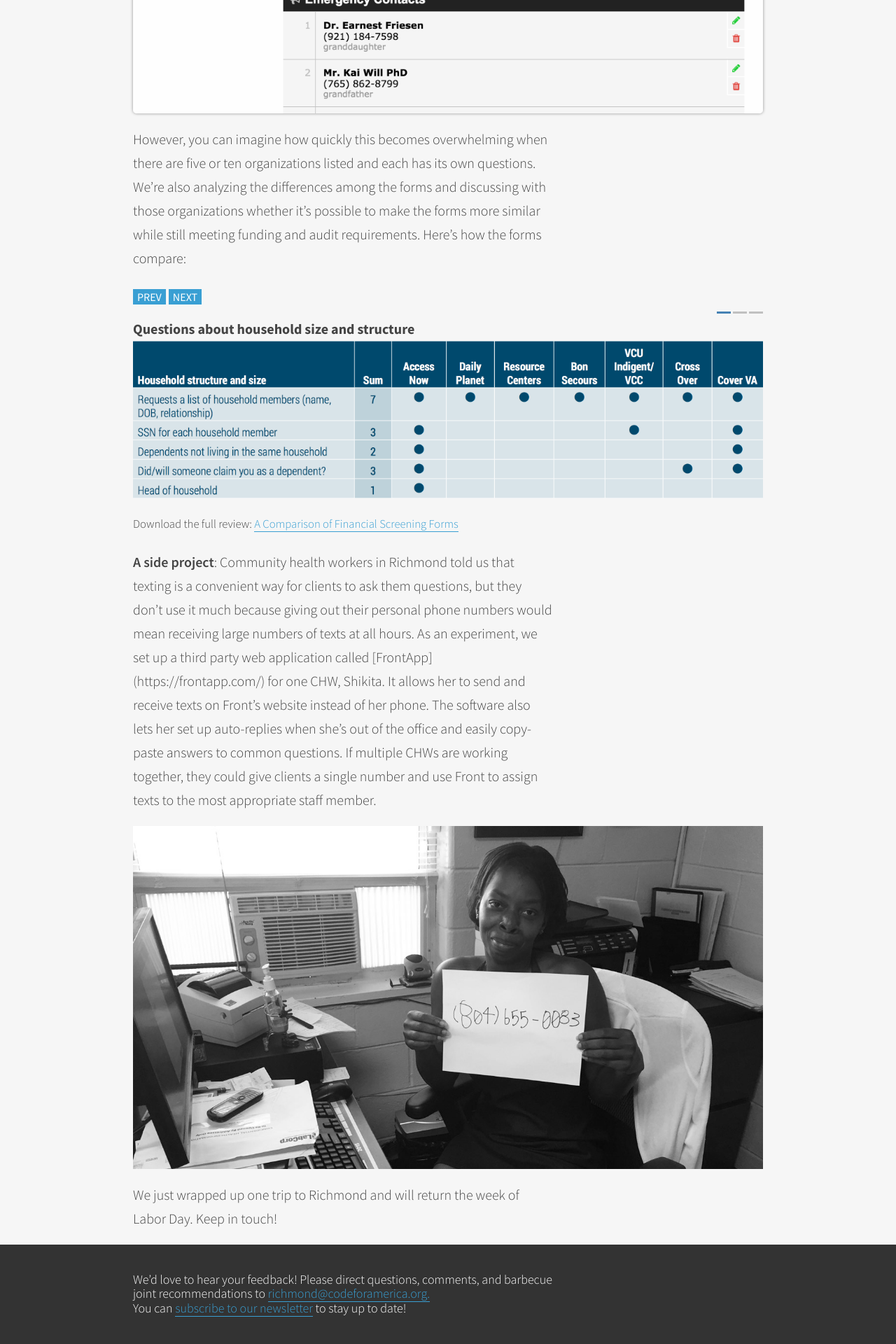
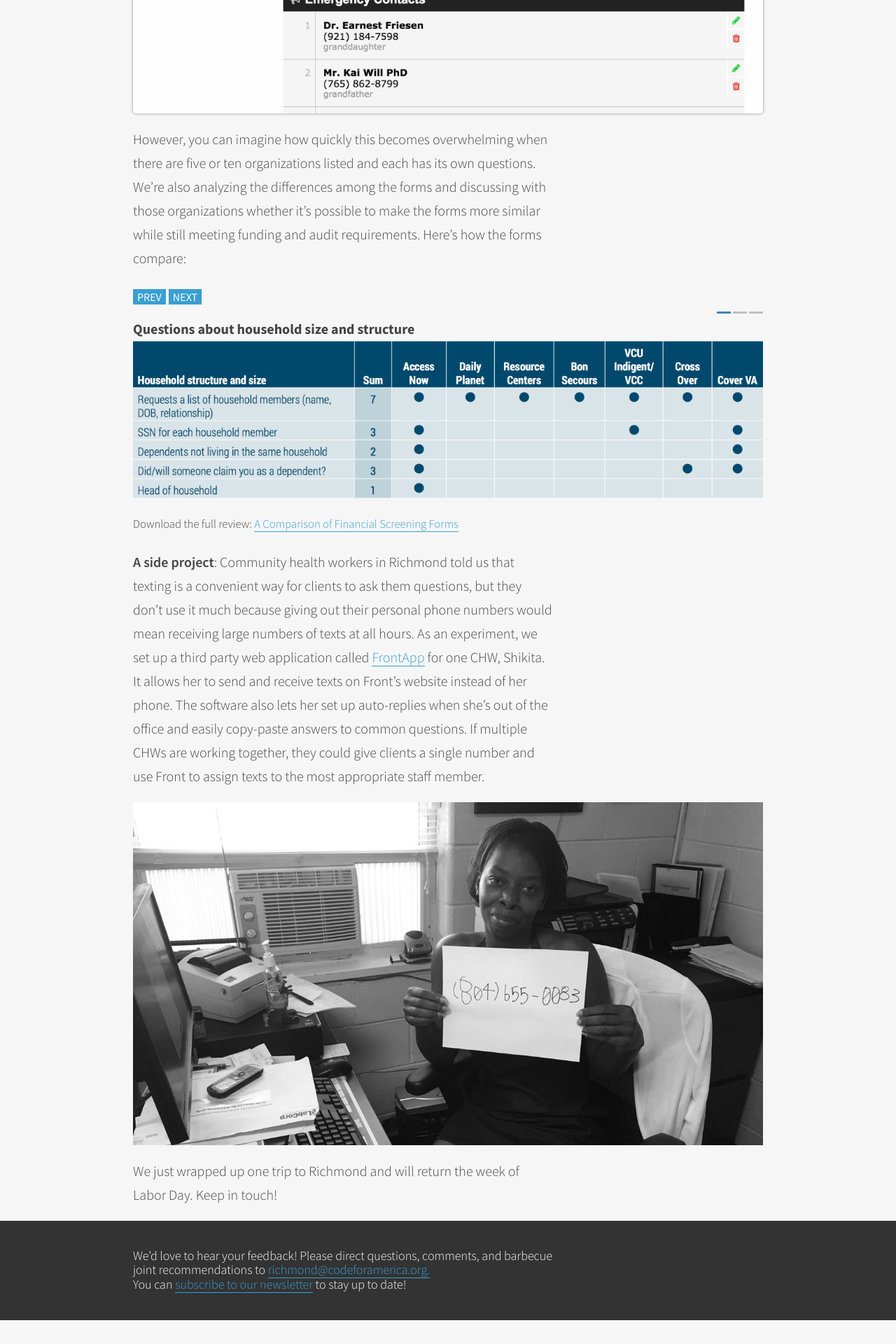
Before and after one commit to codeforamerica/rva, a Jekyll site: the page built from august/index.html, in a window 1280 px wide. Shown: the part 1509-3429 px from the top of the page at 70% size. Built offline with Jekyll 4.4.1, drawn with Linux system fonts in a browser that asks for light colours; nearby versions of some CDN libraries; after the commit the page ends 3395 px from its top, so only the background shows below that; some of the changed lines change nothing that is shown.

Commit message:
update galerie and link

```diff
--- a/august/index.html
+++ b/august/index.html
@@ -6,7 +6,6 @@
 date: Monday, 31 August 2015
 excerpt:
 extra_js:
-  - https://code.jquery.com/jquery-1.11.3.min.js
   - /static/galerie.js
 ---
 
@@ -38,15 +37,15 @@
   <div id="galerie-tracker-wrapper"></div>
 
   <div class="galerie">
-    <div class="item on">
+    <div class="galerie-item galerie-current">
       <span><strong>Questions about household size and structure</strong></span>
       <img src="/img/eligibility-review-householdsize.png">
     </div>
-    <div class="item">
+    <div class="galerie-item">
       <span><strong>Income Sources Requested</strong></span>
       <img src="/img/eligibility-review-income-sources.png">
     </div>
-    <div class="item">
+    <div class="galerie-item">
       <span><strong>Proof of Income documents (by name)</strong></span>
       <img src="/img/eligibility-review-documents.png">
     </div>
@@ -54,7 +53,7 @@
 
   <p><small>Download the full review: <a target="_blank" href="/img/form_question_tabulations.pdf">A Comparison of Financial Screening Forms</a></small></p>
 
-  <p><strong>A side project</strong>: Community health workers in Richmond told us that texting is a convenient way for clients to ask them questions, but they don’t use it much because giving out their personal phone numbers would mean receiving large numbers of texts at all hours. As an experiment, we set up a third party web application called [FrontApp](https://frontapp.com/) for one CHW, Shikita. It allows her to send and receive texts on Front’s website instead of her phone. The software also lets her set up auto-replies when she’s out of the office and easily copy-paste answers to common questions. If multiple CHWs are working together, they could give clients a single number and use Front to assign texts to the most appropriate staff member.</p>
+  <p><strong>A side project</strong>: Community health workers in Richmond told us that texting is a convenient way for clients to ask them questions, but they don’t use it much because giving out their personal phone numbers would mean receiving large numbers of texts at all hours. As an experiment, we set up a third party web application called <a href="https://frontapp.com/" target="_blank">FrontApp</a> for one CHW, Shikita. It allows her to send and receive texts on Front’s website instead of her phone. The software also lets her set up auto-replies when she’s out of the office and easily copy-paste answers to common questions. If multiple CHWs are working together, they could give clients a single number and use Front to assign texts to the most appropriate staff member.</p>
 
   <img src="/img/IMG_0482.jpg">
 
--- a/static/galerie.js
+++ b/static/galerie.js
@@ -1,118 +1,2 @@
-var galerie = (function(){
-  /////////////////////////////////
-  // GLOBALS
-  /////////////////////////////////
-  var rotatorTimer;
-
-  /////////////////////////////////
-  // INITIALIZE
-  /////////////////////////////////
-  function init() {
-    console.log('galerie initialized!');
-    setupTracker();
-  }
-  var speed = 500;
-  var interval = 3000;
-
-  function setupTracker() {
-    $('.galerie .item').each(function(e) {
-      var tracker = document.createElement('div');
-      tracker.className = 'galerie-tracker';
-      if(!e) { tracker.className += ' on'; }
-      tracker.setAttribute('data-galerie-id', e);
-      document.getElementById('galerie-tracker-wrapper').appendChild(tracker);
-    });
-  }
-
-  /////////////////////////////////
-  // START THE BANNER
-  /////////////////////////////////
-  function setBannerRotation() {
-    if($('.galerie .item').length > 1) {
-      $('.galerie .item').hide().eq(0).show();
-      rotatorTimer = setTimeout(function() { rotateBanner(1); }, interval);
-    }
-  }
-
-  /////////////////////////////////
-  // NEXT
-  /////////////////////////////////
-  function next() {
-    var s = getSliderState();
-      if(s['current-slide']===s['total-slides']) {
-        rotateBanner(0);
-      } else {
-        rotateBanner(s['current-slide']);
-      }
-  }
-
-  /////////////////////////////////
-  // PREVIOUS
-  /////////////////////////////////
-  function prev() {
-    var s = getSliderState();
-    if(s['current-slide']!=1) {
-      rotateBanner(s['current-slide']-2);
-    } else {
-      rotateBanner(s['total-slides']-1);
-    }
-  }
-
-  /////////////////////////////////
-  // CAROUSEL STATE
-  /////////////////////////////////
-  /*
-  Returns the current state of the slider and necessary data when invoked.
-  Used in next() and prev() to get data for pushing to the next slide from current.
-  Can be used in the API via slippyslide.state(); to return information for extending the slider
-  */
-  function getSliderState() {
-    var current = $('.item.on');
-    var slides = $('.item').length;
-    var slide = $('.item').index(current) + 1;
-    var s = {
-      'total-slides': slides,
-      'current-slide': slide
-    };
-    return s;
-  }
-
-  /////////////////////////////////
-  // BANNER ROTATER
-  /////////////////////////////////
-  function rotateBanner(num){
-    // clear current slider timer
-    clearTimeout(rotatorTimer);
-
-    // fade out current slide
-    $('.galerie .on').removeClass('on').fadeOut(speed);
-
-    // fade in next item based on num
-    $('.galerie .item').eq(num).addClass('on').fadeIn(speed);
-
-    // change num to the next slide, or reset to zero if current slide is the last
-    num = (num+1 == $('.galerie .item').length) ? 0: num+1;
-
-    // set a new timer to continue the slider
-    // rotatorTimer = setTimeout(function() { rotateBanner(num); }, interval);
-  }
-
-  /////////////////////////////////
-  // ERROR HANDLER
-  /////////////////////////////////
-  function err(error) {
-    console.log(error);
-  }
-
-  /////////////////////////////////
-  // RETURN STATES for PUBLIC API
-  /////////////////////////////////
-  return {
-    init: init,
-    next: next,
-    prev: prev,
-    state: getSliderState,
-    err: err
-  };
-
-})();
+/*! galerie v0.0.1 */
+var galerie=function(){function a(){function a(){console.log(j);for(var a=0;a<j.length;a++)j[a].setAttribute("data-galerie",a)}for(var b=document.getElementsByClassName("galerie-item"),c=0;c<b.length;c++)j.push(b[c]);a()}function b(){var a=d();g(a.currentId+1===a.total?0:a.currentId+1)}function c(){var a=d();g(0!==a.currentId?a.currentId-1:a.total-1)}function d(){var a=document.getElementsByClassName("galerie-current")[0],b={total:j.length,currentElem:a,currentId:parseInt(a.getAttribute("data-galerie"))};return b}function e(a){f(),i=setInterval(function(){b()},a||5e3)}function f(){clearInterval(i)}function g(a){var b=d();b.currentElem.className="galerie-item";var c=h(j,a);c.className+=" galerie-current"}function h(a,b){for(var c=0;c<a.length;c++){var d=a[c].getAttribute("data-galerie");if(d==b)return a[c]}}var i,j=[];return{init:a,items:j,nextItem:b,previousItem:c,getState:d,rotate:e,stopRotation:f}}();
--- a/static/rva.css
+++ b/static/rva.css
@@ -336,19 +336,13 @@
 ** GALERIE SLIDER
 **
 */
-.galerie {
-  /*min-height: 400px;*/
-  position: relative;
-  background-size:cover;
-  overflow: hidden;
-}
-.galerie .item {
+.galerie {}
+.galerie .galerie-item {
   width: 100%;
   height:auto;
   display: none;
 }
-.galerie .item.on {
-  position: relative;
+.galerie .galerie-item.galerie-current {
   display: block;
 }
 .galerie-button {
--- a/static/rva.js
+++ b/static/rva.js
@@ -9,26 +9,39 @@
 }
 
 function next_slide() {
-  galerie.next();
+  galerie.nextItem();
   updateTracker();
 }
 
 function previous_slide() {
-  galerie.prev();
+  galerie.previousItem();
   updateTracker();
 }
 
 function updateTracker() {
-  var state = galerie.state();
-  console.log(state);
-  $('.galerie-tracker').removeClass('on');
-  $('.galerie-tracker').each(function() {
-    if(parseInt($(this).attr('data-galerie-id')) === state['current-slide']-1) {
-      $(this).addClass('on');
+  var state = galerie.getState();
+  var id = state.currentElem.getAttribute('data-galerie');
+  var trackers = document.getElementsByClassName('galerie-tracker');
+  for (var i = 0; i < trackers.length; i++) {
+    trackers[i].className = 'galerie-tracker';
+    if(parseInt(trackers[i].getAttribute('data-galerie-id')) == id) {
+      console.log('found a match!');
+      trackers[i].className += ' on';
     }
-  });
+  }
 }
 
-$(document).ready(function() {
+function createTrackers() {
+  for (var i = 0; i < galerie.items.length; i++) {
+    var tracker = document.createElement('div');
+    tracker.className = 'galerie-tracker';
+    if(!i) { tracker.className += ' on'; }
+    tracker.setAttribute('data-galerie-id', i);
+    document.getElementById('galerie-tracker-wrapper').appendChild(tracker);
+  }
+}
+
+window.onload = function() {
   galerie.init();
-});
+  createTrackers();
+}
```
